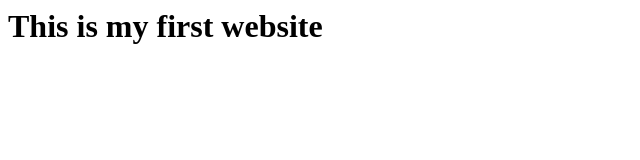
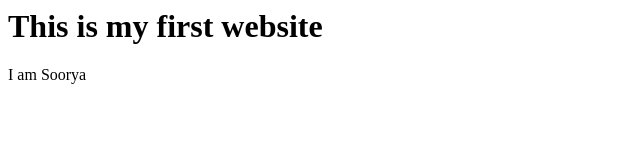
Before and after one commit to Soorya7/Mern-demo, a plain HTML site: page index.html in a window 1280 px wide. Shown: the full height of the page, 0-640 px from the left. Drawn offline with Linux system fonts and the light colour scheme.

Commit message:
Added my name

```diff
--- a/index.html
+++ b/index.html
@@ -1,5 +1,6 @@
 <html>
     <body>
         <h1>This is my first website</h1>
+        <p>I am Soorya</p>
     </body>
 </html>
```
